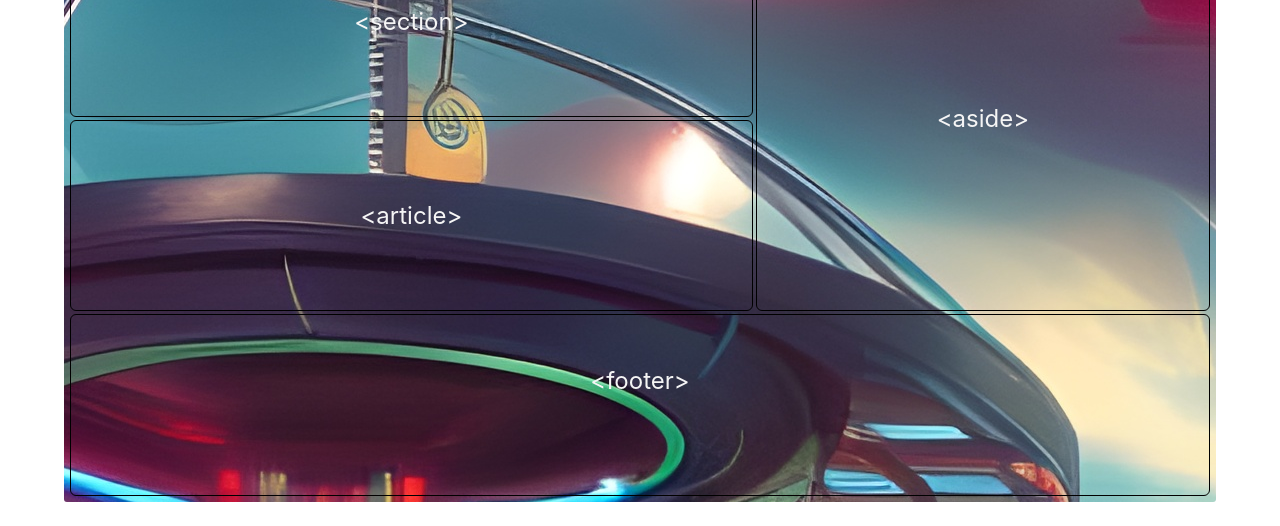
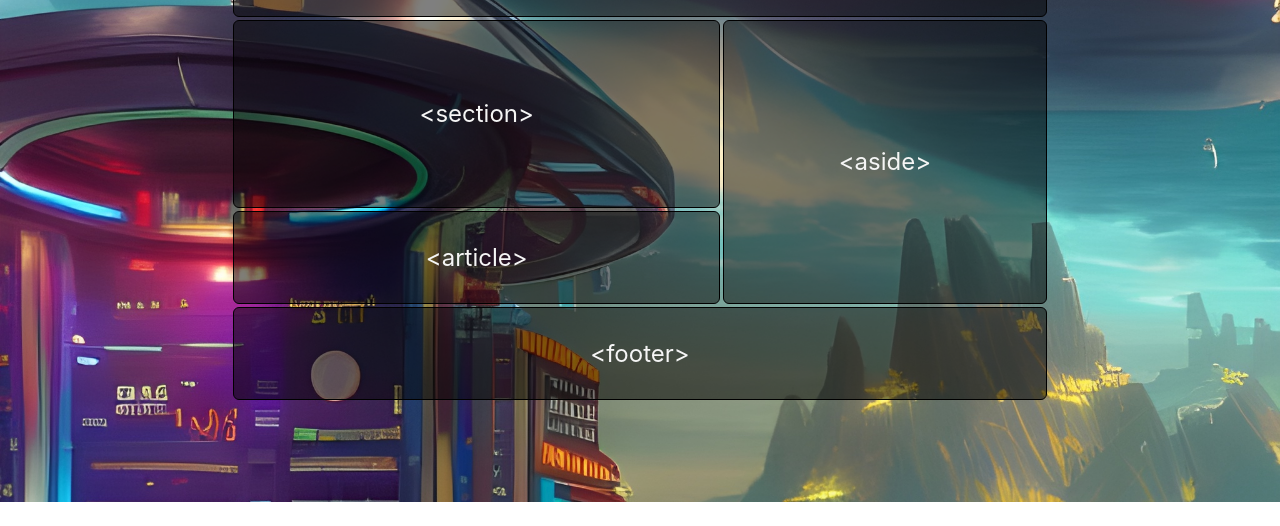
Before and after one commit to trklkddr/Time-Machine-Rescue-Challenge, a plain HTML site: page Subpage1.html in a window 1280 px wide. Shown: the part 274-800 px from the top of the page. Drawn offline with nearby package versions, Linux system fonts and the light colour scheme.

Commit message:
backbone optimized, platzhalter added

```diff
--- a/Mainsheet.css
+++ b/Mainsheet.css
@@ -1,39 +1,71 @@
 .container {
     display: grid;
-    grid-template-rows: repeat(7, 1fr);
-    grid-template-columns: repeat(5, 1fr);
+    grid-template-rows: repeat(8, 1fr);
+    grid-template-columns: repeat(7, 1fr);
     grid-template-areas:
-                "header header header header header"
-                "nav nav nav nav nav"
-                "section section section aside aside"
-                "section section section aside aside"
-                "article article article aside aside"
-                "article article article aside aside"
-                "footer footer footer footer footer";
+                "platzhalterx platzhalterx platzhalterx platzhalterx platzhalterx platzhalterx"
+                "platzhaltery header header header header header"
+                "platzhaltery nav nav nav nav nav"
+                "platzhaltery section section section aside aside"
+                "platzhaltery section section section aside aside"
+                "platzhaltery article article article aside aside"
+                "platzhaltery footerOwnDesign footerOwnDesign footerOwnDesign footerOwnDesign footerOwnDesign";
     justify-items: stretch;
     align-items: stretch;
     padding: 6px;
     width: 97vw;
     height: 97vh;
     grid-gap: 3px;
-    background-color: transparent;
-    background-image: url("pics/hintergrund2048.png");
-    background-attachment: fixed;
     border-radius: 3px;
     color: whitesmoke;
     font-size: x-large;
+
 }
 
-.header, .nav, .section, .aside, .article, .footer {
+body{
+    background-image: url("pics/hintergrund2048.png");
+    background-attachment: fixed;
+    background-repeat: no-repeat;
+    align-content: center;
+    background-size: cover;
+
+}
+
+.header, .nav, .section, .aside, .article, .footerOwnDesign {
     display: flex;
     align-items: center;
     justify-content: center;
     border: 1px solid black;
     border-radius: 6px;
+    background-color: rgba(0, 0, 0, 0.5);
+
 }
+.platzhalterx {
+    display: flex;
+    align-items: center;
+    justify-content: center;
+    border: 1px solid black;
+    border-radius: 1px;
+    background-color: black;
+    }
+.platzhaltery {
+    display: flex;
+    align-items: center;
+    justify-content: center;
+    border: 1px solid black;
+    border-radius: 1px;
+    background-color: black;
+    }
+
 
 .header {
     grid-area: header;
+}
+.platzhalterX{
+    grid-area: platzhalterX;
+}
+.platzhaltery{
+    grid-area: platzhaltery;
 }
 
 .nav {
@@ -52,6 +84,7 @@
     grid-area: article;
 }
 
-.footer {
-    grid-area: footer;
+.footerOwnDesign {
+    grid-area: footerOwnDesign;
+    background-color:rgba(0, 0, 0, 0.5);
 }
--- a/Subpage1.html
+++ b/Subpage1.html
@@ -72,7 +72,7 @@
   <div class="section">&lt;section&gt;</div>
   <div class="aside">&lt;aside&gt;</div>
   <div class="article">&lt;article&gt;</div>
-  <div class="footer"  style="background-color: transparent">&lt;footer&gt;</div>
+  <div class="footerOwnDesign">&lt;footer&gt;</div>
 </div>
 </body>
 </html>
```
Also changed, not shown: Subpage2.html (+1 -1 lines), Subpage3.html (+1 -1 lines), Subpage4.html (+1 -1 lines), index.html (+5 -7 lines).
